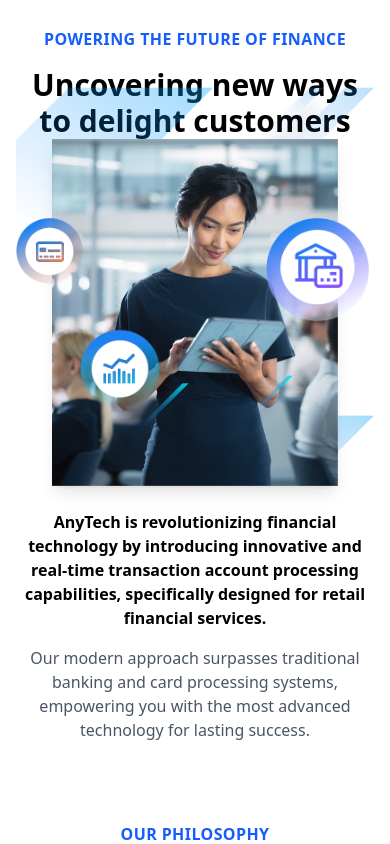
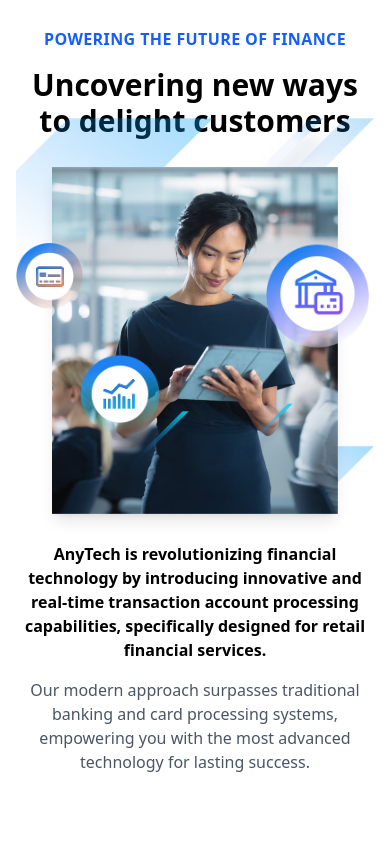
Before and after one commit to emondewan00/anytxn-clone, a Next.js app: page / in a window 390 px wide. Shown: the part 960-1804 px from the top of the page. Built offline with nearby package versions, Linux system fonts and the light colour scheme.

Commit message:
added scroll animation on powering the fure of finance sesction image

```diff
--- a/src/app/page.tsx
+++ b/src/app/page.tsx
@@ -17,11 +17,11 @@
       <Banner />
       <FinancialTechInnovation />
       <Philosophy />
-      {/* <div className="grid grid-cols-1 lg:grid-cols-3  gap-x-6 max-w-6xl mx-auto my-10">
+      <div className="grid grid-cols-1 lg:grid-cols-3  gap-x-6 max-w-6xl mx-auto my-10">
         {featureData.map((feature) => (
           <FeatureCard key={feature.id} {...feature} />
         ))}
-      </div> */}
+      </div>
       <FutureFinance />
       <CountCard />
       <div>
--- a/src/components/FinancialTechInnovation.tsx
+++ b/src/components/FinancialTechInnovation.tsx
@@ -9,7 +9,7 @@
           subTitle="Powering the Future of Finance"
           title="Uncovering new ways to delight customers"
         />
-        <TechPerson containerStyle="block md:hidden" />
+        <TechPerson containerStyle="block md:hidden my-7" />
         <p className="text-heading mt-6 font-semibold">
           AnyTech is revolutionizing financial technology by introducing
           innovative and real-time transaction account processing capabilities,
--- a/src/components/HeroSvg.tsx
+++ b/src/components/HeroSvg.tsx
@@ -1,6 +1,5 @@
 "use client";
 import { motion } from "motion/react";
-// import { useEffect, useRef } from "react";
 import { gsap } from "gsap";
 import { ScrollTrigger } from "gsap/ScrollTrigger";
 
--- a/src/components/TechPerson.tsx
+++ b/src/components/TechPerson.tsx
@@ -7,8 +7,27 @@
 import creditCard from "@/public/credit-card.png";
 import bank from "@/public/bank.png";
 import { motion } from "motion/react";
+import { useEffect, useRef } from "react";
+import gsap from "gsap";
+import { ScrollTrigger } from "gsap/ScrollTrigger";
+
+gsap.registerPlugin(ScrollTrigger);
 
 const TechPerson = ({ containerStyle }: { containerStyle?: string }) => {
+  const containerRef = useRef(null);
+  useEffect(() => {
+    gsap.to(containerRef.current, {
+      y: "3%",
+      ease: "power2.out",
+      duration: 1,
+      scrollTrigger: {
+        trigger: containerRef.current,
+        start: "top bottom",
+        end: "bottom top",
+        scrub: 2,
+      },
+    });
+  }, []);
   return (
     <div className={`relative ${containerStyle}`}>
       <Image
@@ -17,7 +36,8 @@
         className="shadow-lg  w-[80%] object-cover mx-auto relative z-10"
       />
       <div
-        className="absolute w-full h-full top-0 inset-0"
+        ref={containerRef}
+        className="absolute w-full h-full top-0 inset-0 "
         style={{
           transform: "translate3d(0%, -4.82327%, 0px)",
           transition: "transform 2500ms cubic-bezier(0.25, 0.46, 0.45, 0.94)",
```
